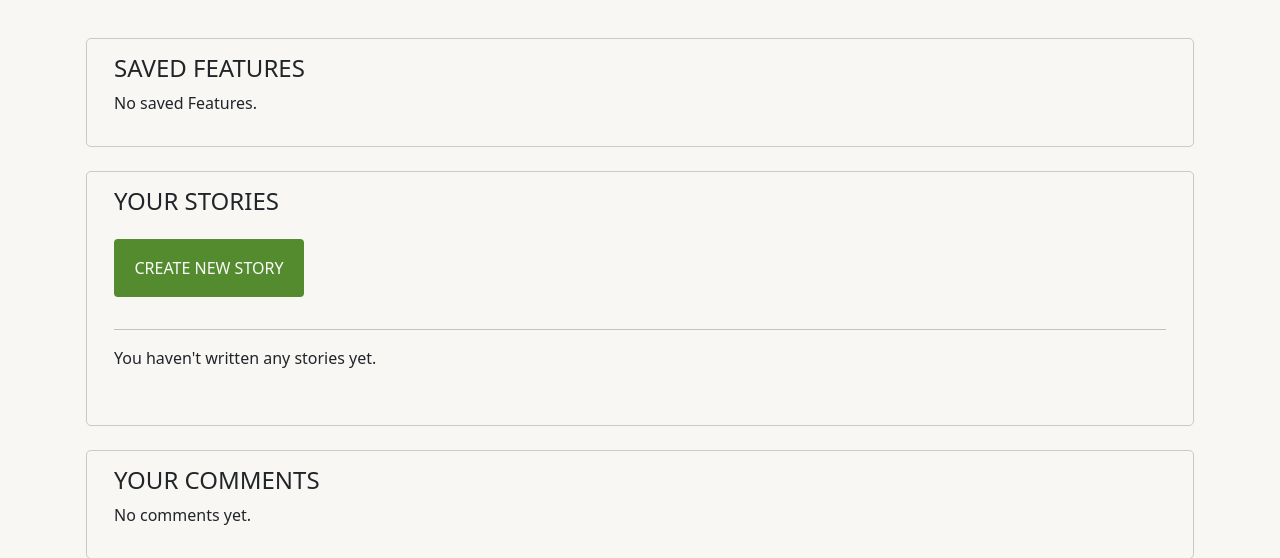
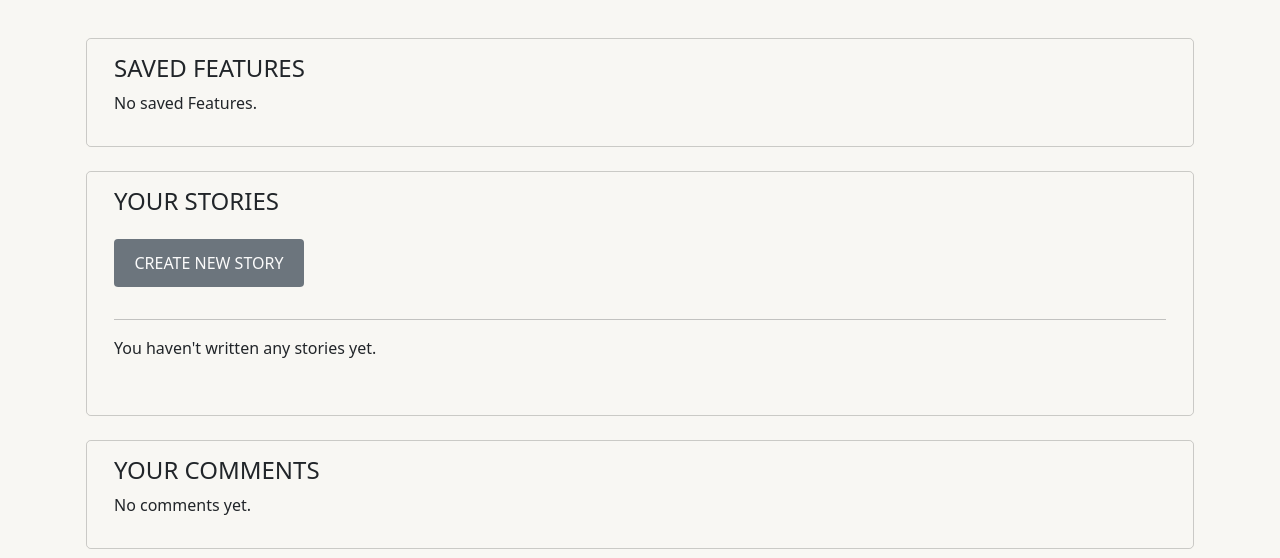
Before and after one commit to LemmenAid/coastal-gardens, a Django app: page /dashboard/ in a window 1280 px wide. Shown: the part 731-1289 px from the top of the page. Run offline with Django 4.2, Linux system fonts and the light colour scheme; the visitor is signed in with stand-in values (Sample User, id 1); data that the repository does not hold is empty.

Commit message:
Change color to grey for story button

```diff
--- a/static/css/style.css
+++ b/static/css/style.css
@@ -431,9 +431,10 @@ body {
 .btn-story {
     width: 190px;
     text-transform: uppercase;
-    padding: 12px;
+    padding: 7px;
     margin: 15px 0px;
     color: #fbfbfb !important;
+    background-color: #6c757d;
 }
 
 .create-story {
@@ -539,7 +540,6 @@ body {
 /* Styles for buttons on site */
 .btn-signup,
 .btn-edit,
-.btn-story,
 .btn-save,
 .btn-publish {
     background-color: #558b2f;
```
Also changed, not shown: 1 other file.
